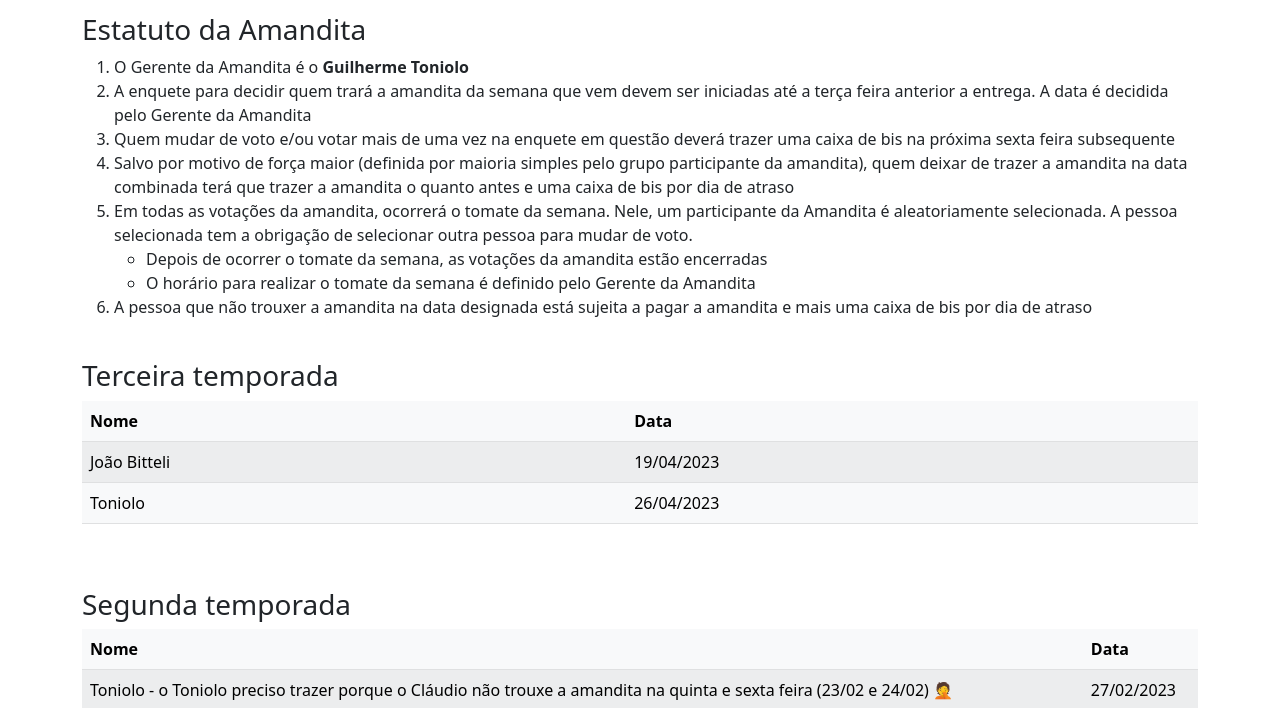
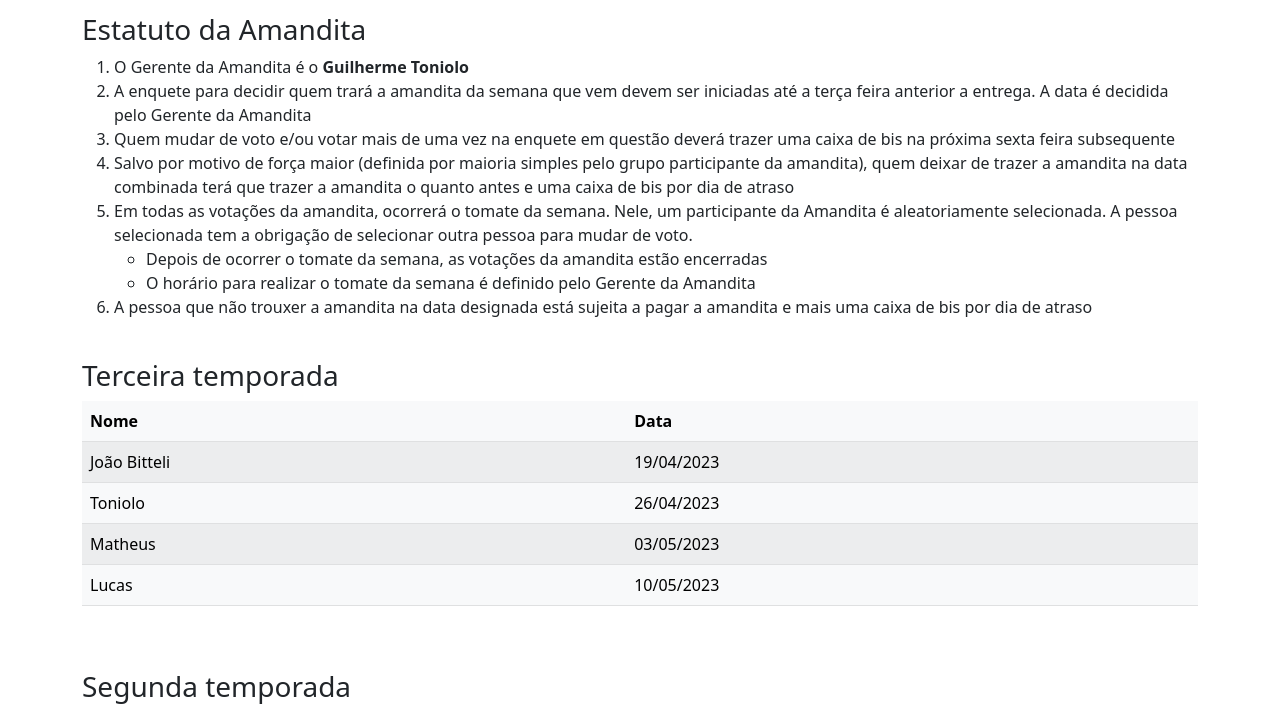
Before and after one commit to GuilhermeTonioloBarreto/quartadaamandita, a plain HTML site: page index.html in a window 1280 px wide. Shown: the part 89-797 px from the top of the page. Drawn offline with nearby package versions, Linux system fonts and the light colour scheme.

Commit message:
Update index.html

```diff
--- a/index.html
+++ b/index.html
@@ -55,6 +55,16 @@
         <tr>
         <td>Toniolo</td>
         <td>26/04/2023</td>
+      	</tr>
+
+	<tr>
+        <td>Matheus</td>
+        <td>03/05/2023</td>
+      	</tr>
+
+	<tr>
+        <td>Lucas</td>
+        <td>10/05/2023</td>
       	</tr>
    </tbody>
    </table>
```
